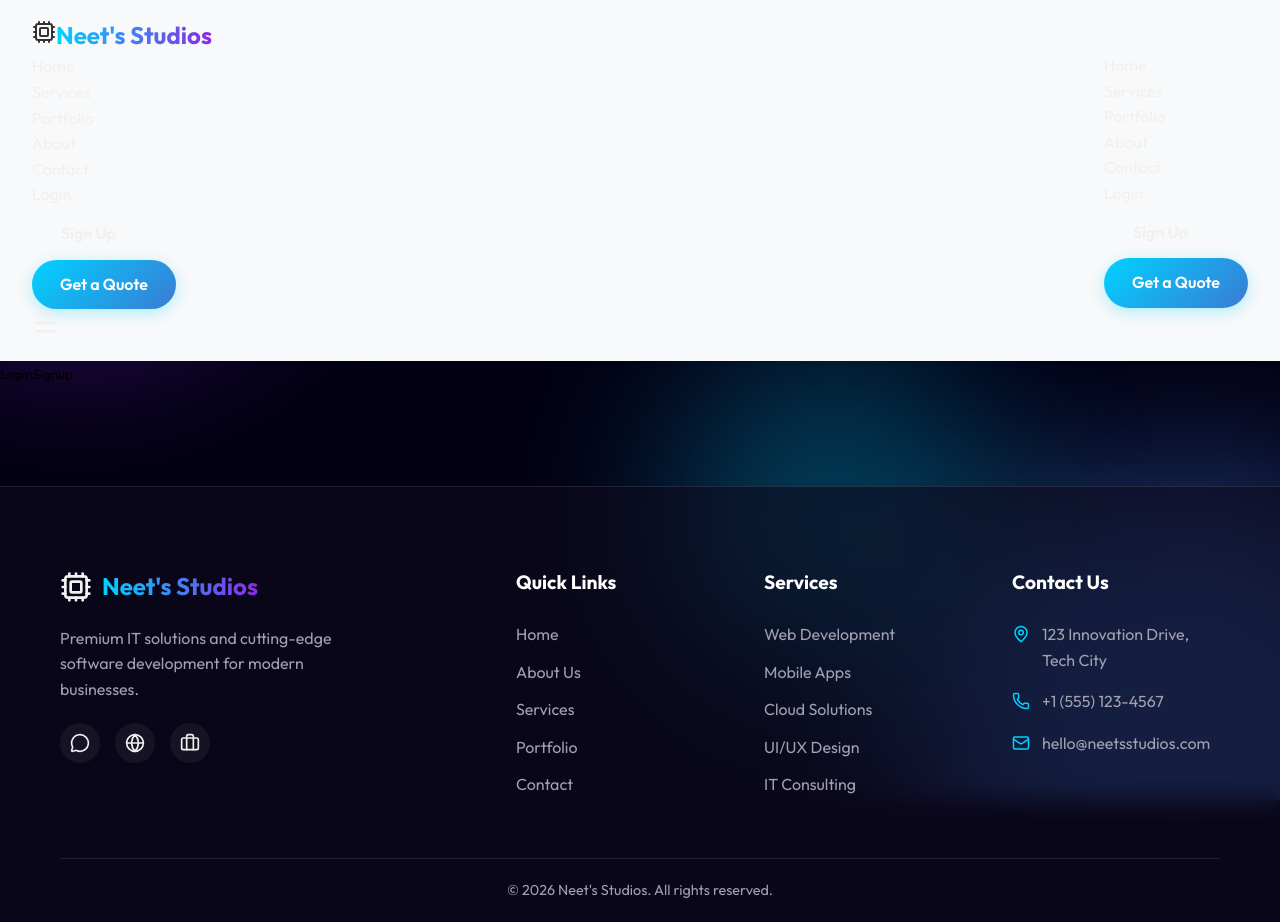
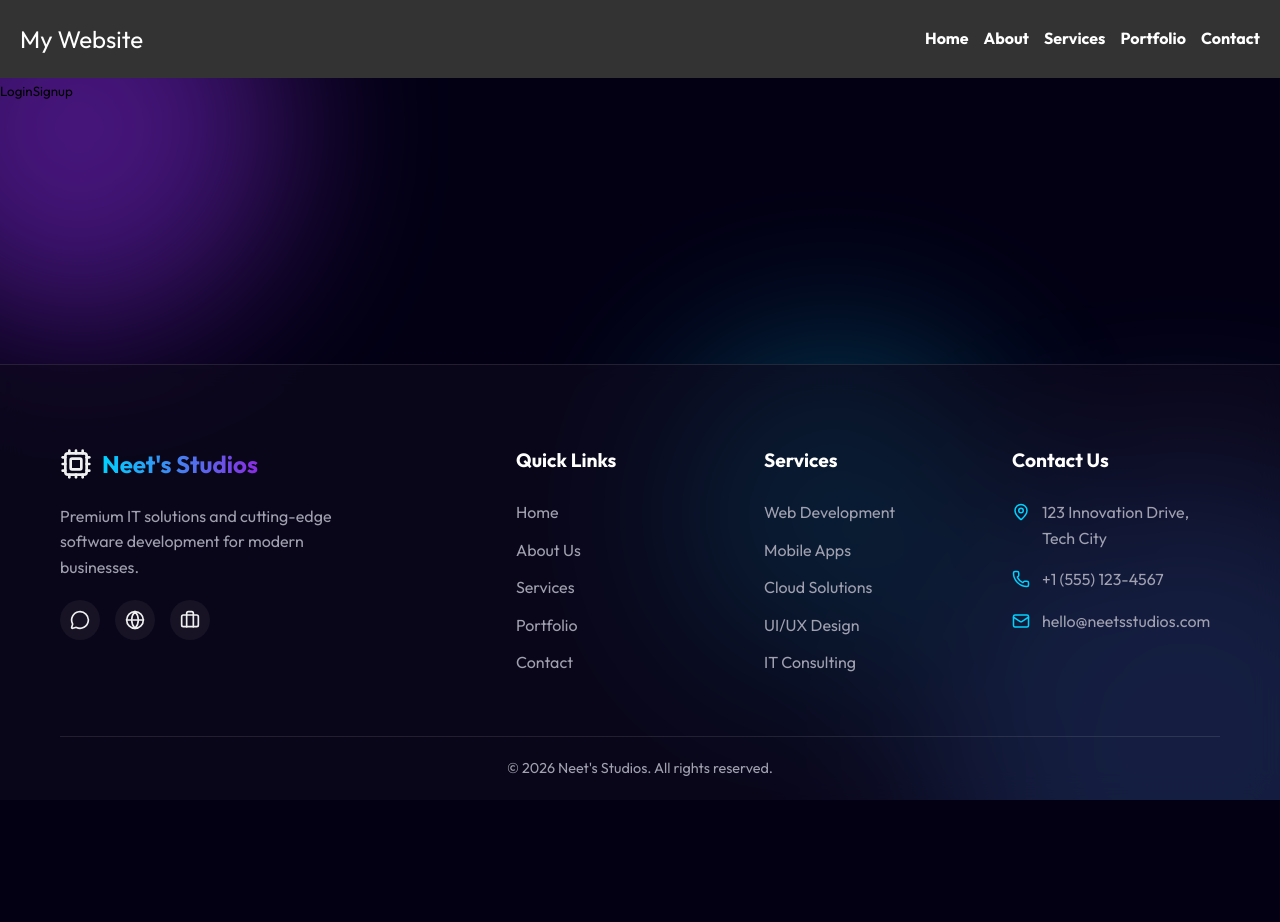
Before and after one commit to kalispidyman/raagneet, a React (Vite) app: page / in a window 1280 px wide. After the commit the page ends 800 px from the top, so only its background shows below. Built offline with nearby package versions, Linux system fonts and the light colour scheme.

Commit message:
Refactor Navbar component and styles for improved layout and design

```diff
--- a/src/components/Navbar.css
+++ b/src/components/Navbar.css
@@ -1,47 +1,28 @@
 .navbar {
-  display: flex;
-  justify-content: space-between;
-  align-items: center;
-  padding: 1rem 2rem;
-  background: #f8f9fa;
-  box-shadow: 0 2px 4px rgba(0,0,0,0.1);
+    display: flex;
+    justify-content: space-between;
+    align-items: center;
+    padding: 20px;
+    background-color: #333;
 }
 
 .navbar-logo {
-  font-size: 1.5rem;
-  font-weight: bold;
-  color: #333;
+    font-size: 24px;
+    color: white;
 }
 
 .navbar-links {
-  display: flex;
-  gap: 1rem;
+    list-style: none;
+    display: flex;
+    gap: 15px;
 }
 
-.nav-button {
-  padding: 0.5rem 1rem;
-  border-radius: 6px;
-  cursor: pointer;
-  font-weight: 500;
-  transition: all 0.3s ease;
+.navbar-links li a {
+    text-decoration: none;
+    color: white;
+    font-weight: bold;
 }
 
-.nav-button.login {
-  background: transparent;
-  border: 1px solid #007bff;
-  color: #007bff;
+.navbar-links li a:hover {
+    text-decoration: underline;
 }
-
-.nav-button.login:hover {
-  background: #e7f1ff;
-}
-
-.nav-button.signup {
-  background: #007bff;
-  border: 1px solid #007bff;
-  color: #fff;
-}
-
-.nav-button.signup:hover {
-  background: #0056b3;
-}
--- a/src/components/Navbar.jsx
+++ b/src/components/Navbar.jsx
@@ -1,111 +1,19 @@
-import React, { useState, useEffect } from 'react';
-import { NavLink, Link } from 'react-router-dom';
-import { Menu, X, Cpu } from 'lucide-react';
+import React from 'react';
 import './Navbar.css';
 
 const Navbar = () => {
-  const [isScrolled, setIsScrolled] = useState(false);
-  const [mobileMenuOpen, setMobileMenuOpen] = useState(false);
-
-  useEffect(() => {
-    const handleScroll = () => {
-      if (window.scrollY > 20) {
-        setIsScrolled(true);
-      } else {
-        setIsScrolled(false);
-      }
-    };
-
-    window.addEventListener('scroll', handleScroll);
-    return () => window.removeEventListener('scroll', handleScroll);
-  }, []);
-
-  const toggleMobileMenu = () => {
-    setMobileMenuOpen(!mobileMenuOpen);
-  };
-
-  const closeMobileMenu = () => {
-    setMobileMenuOpen(false);
-  };
-
-  const navLinks = [
-    { name: 'Home', path: '/' },
-    { name: 'Services', path: '/services' },
-    { name: 'Portfolio', path: '/portfolio' },
-    { name: 'About', path: '/about' },
-    { name: 'Contact', path: '/contact' },
-  ];
-
-  return (
-    <nav className={`navbar ${isScrolled ? 'scrolled glass' : ''}`}>
-      <div className="navbar-container">
-        <Link to="/" className="navbar-logo" onClick={closeMobileMenu}>
-          <Cpu className="logo-icon" />
-          <span className="logo-text text-gradient">Neet's Studios</span>
-        </Link>
-
-        {/* Desktop Menu */}
-        <ul className="nav-menu">
-          {navLinks.map((link) => (
-            <li className="nav-item" key={link.name}>
-              <NavLink
-                to={link.path}
-                className={({ isActive }) => `nav-links ${isActive ? 'active' : ''}`}
-              >
-                {link.name}
-              </NavLink>
-            </li>
-          ))}
-          <li className="nav-item nav-btn">
-            <Link to="/login" className="nav-links login-link">Login</Link>
-          </li>
-          <li className="nav-item nav-btn">
-            <Link to="/signup" className="btn btn-outline signup-btn">Sign Up</Link>
-          </li>
-          <li className="nav-item nav-btn">
-            <Link to="/contact" className="btn btn-primary">Get a Quote</Link>
-          </li>
-        </ul>
-
-        {/* Mobile Menu Icon */}
-        <div className="menu-icon" onClick={toggleMobileMenu}>
-          {mobileMenuOpen ? <X size={28} /> : <Menu size={28} />}
-        </div>
-      </div>
-
-      {/* Mobile Menu Drawer */}
-      <div className={`nav-menu-mobile ${mobileMenuOpen ? 'active glass-panel' : ''}`}>
-        <ul className="nav-menu-mobile-list">
-          {navLinks.map((link) => (
-            <li className="nav-item-mobile" key={link.name}>
-              <NavLink
-                to={link.path}
-                className={({ isActive }) => `nav-links-mobile ${isActive ? 'active' : ''}`}
-                onClick={closeMobileMenu}
-              >
-                {link.name}
-              </NavLink>
-            </li>
-          ))}
-          <li className="nav-item-mobile">
-            <Link to="/login" className="nav-links-mobile login-link" onClick={closeMobileMenu}>
-              Login
-            </Link>
-          </li>
-          <li className="nav-item-mobile">
-            <Link to="/signup" className="btn btn-outline mobile-btn" onClick={closeMobileMenu}>
-              Sign Up
-            </Link>
-          </li>
-          <li className="nav-item-mobile">
-            <Link to="/contact" className="btn btn-primary mobile-btn" onClick={closeMobileMenu}>
-              Get a Quote
-            </Link>
-          </li>
-        </ul>
-      </div>
-    </nav>
-  );
-};
+    return (
+        <nav className="navbar">
+            <div className="navbar-logo">My Website</div>
+            <ul className="navbar-links">
+                <li><a href="/">Home</a></li>
+                <li><a href="/about">About</a></li>
+                <li><a href="/services">Services</a></li>
+                <li><a href="/portfolio">Portfolio</a></li>
+                <li><a href="/contact">Contact</a></li>
+            </ul>
+        </nav>
+    );
+}
 
 export default Navbar;
```
